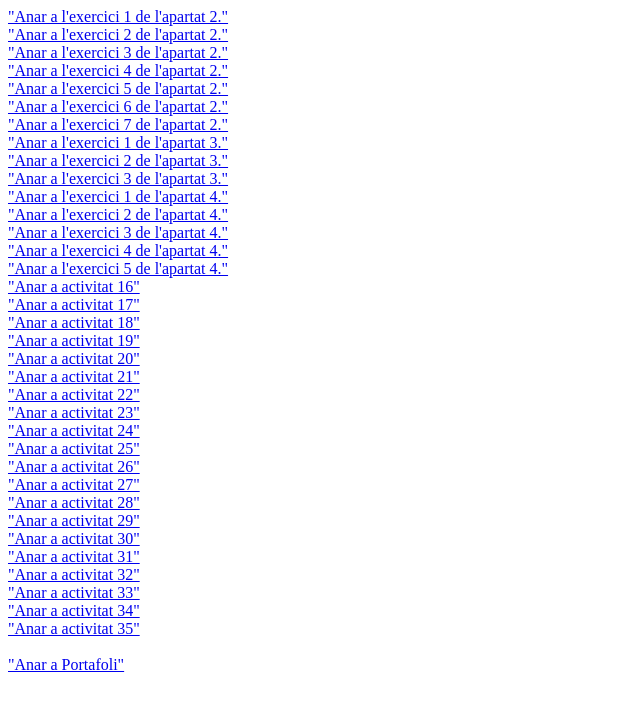
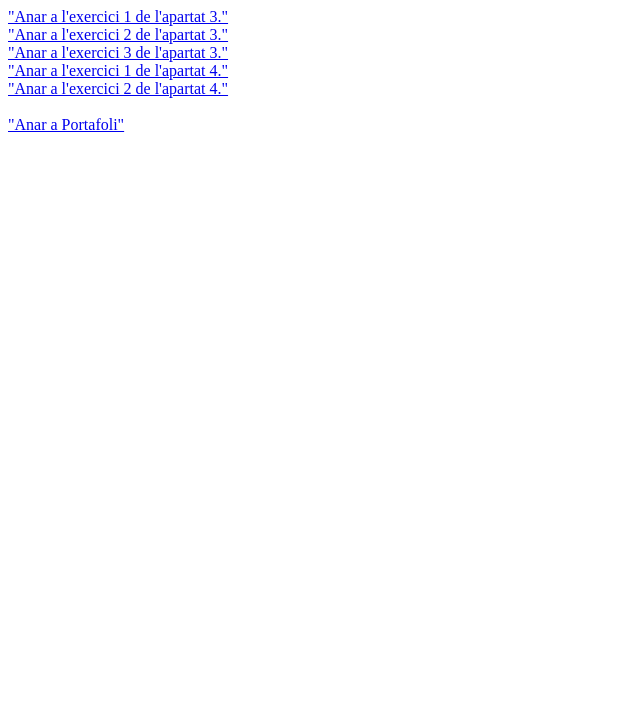
Before and after one commit to Martipigo6/web, a plain HTML site: page apartatsPortafoli/activitats/activitats_css.html in a window 1280 px wide. Shown: the whole page, without its empty margins (0-640 px from the left). Drawn offline with Linux system fonts and the light colour scheme.

Commit message:
seguent comit

```diff
--- a/apartatsPortafoli/activitats/activitats_css.html
+++ b/apartatsPortafoli/activitats/activitats_css.html
@@ -6,50 +6,14 @@
     <title>Document</title>
 </head>
 <body>
-    <a href="2. Formato/Exercici 1.html" >"Anar a l'exercici 1 de l'apartat 2."</a><br>
-    <a href="2. Formato/Exercici 2.html"> "Anar a l'exercici 2 de l'apartat 2."</a><br>
-    <a href="2. Formato/Exercici_3.html">"Anar a l'exercici 3 de l'apartat 2."</a><br>
-    <a href="2. Formato/Exercici_4.html">"Anar a l'exercici 4 de l'apartat 2."</a><br>
-    <a href="2. Formato/Exercici_5.html">"Anar a l'exercici 5 de l'apartat 2."</a><br>
-    <a href="2. Formato/Exercici_6.html">"Anar a l'exercici 6 de l'apartat 2."</a><br>
-    <a href="2. Formato/Exercici_7.html">"Anar a l'exercici 7 de l'apartat 2."</a><br>
+    <a href="3. Selectores/Exercici_1.html" >"Anar a l'exercici 1 de l'apartat 3."</a><br>
+    <a href="3. Selectores/Exercici_2.html" >"Anar a l'exercici 2 de l'apartat 3."</a><br>
+    <a href="3. Selectores/Exercici_3.html" >"Anar a l'exercici 3 de l'apartat 3."</a><br>
 
-    <a href="3. Hipervínculos/Exercici_1.html">"Anar a l'exercici 1 de l'apartat 3."</a><br>
-    <a href="3. Hipervínculos/Exercici_2.html">"Anar a l'exercici 2 de l'apartat 3."</a><br>
-    <a href="3. Hipervínculos/Exercici_3.html">"Anar a l'exercici 3 de l'apartat 3."</a><br>
+    <a href="4. Variables/Exercici_1.html">"Anar a l'exercici 1 de l'apartat 4."</a><br>
+    <a href="4. Variables/Exercici_2.html">"Anar a l'exercici 2 de l'apartat 4."</a><br>
 
-    <a href="4. Listas/Exercici_1.html ">"Anar a l'exercici 1 de l'apartat 4."</a><br>
-    <a href="4. Listas/Exercici_2.html ">"Anar a l'exercici 2 de l'apartat 4."</a><br>
-    <a href="4. Listas/Exercici_3.html ">"Anar a l'exercici 3 de l'apartat 4."</a><br>
-    <a href="4. Listas/Exercici_4.html ">"Anar a l'exercici 4 de l'apartat 4."</a><br>
-    <a href="4. Listas/Exercici_5.html ">"Anar a l'exercici 5 de l'apartat 4."</a><br>
 
-    <a href="5_imagenes/ex5_1.html">"Anar a activitat 16"</a><br>
-    <a href="5_imagenes/ex5_2.html">"Anar a activitat 17"</a><br>
-    <a href="5_imagenes/ex5_3.html">"Anar a activitat 18"</a><br>
-    <a href="5_imagenes/ex5_4.html">"Anar a activitat 19"</a><br>
-
-    <a href="6_tablas/ex6_1.html">"Anar a activitat 20"</a><br>
-    <a href="6_tablas/ex6_2.html">"Anar a activitat 21"</a><br>
-    <a href="6_tablas/ex6_3.html">"Anar a activitat 22"</a><br>
-
-    <a href="7_formularios/ex7_1.html">"Anar a activitat 23"</a><br>
-    <a href="7_formularios/ex7_2.html">"Anar a activitat 24"</a><br>
-    <a href="7_formularios/ex7_3.html">"Anar a activitat 25"</a><br>
-    <a href="7_formularios/ex7_4.html">"Anar a activitat 26"</a><br>
-
-    <a href="8_Multimedia/ex8_1.html">"Anar a activitat 27"</a><br>
-    <a href="8_Multimedia/ex8_2.html">"Anar a activitat 28"</a><br>
-
-    <a href="9_contenido/ex9_1.html">"Anar a activitat 29"</a><br>
-    <a href="9_contenido/ex9_2_p1.html">"Anar a activitat 30"</a><br>
-
-    <a href="11_interactivos/ex11_1.html">"Anar a activitat 31"</a><br>
-    <a href="11_interactivos/ex11_2.html">"Anar a activitat 32"</a><br>
-    <a href="11_interactivos/ex11_3.html">"Anar a activitat 33"</a><br>
-    <a href="11_interactivos/ex11_4.html">"Anar a activitat 34"</a><br>
-
-    <a href="12_accesibilidad/ex12_2.html">"Anar a activitat 35"</a><br>
 
     <br>
     <a href="../index.html">"Anar a Portafoli"</a>
```
Also changed, not shown: apartatsPortafoli/activitats/activitats_css.css (deleted, +0 -57 lines), apartatsPortafoli/activitats/activitats_html.css (deleted, +0 -57 lines).
